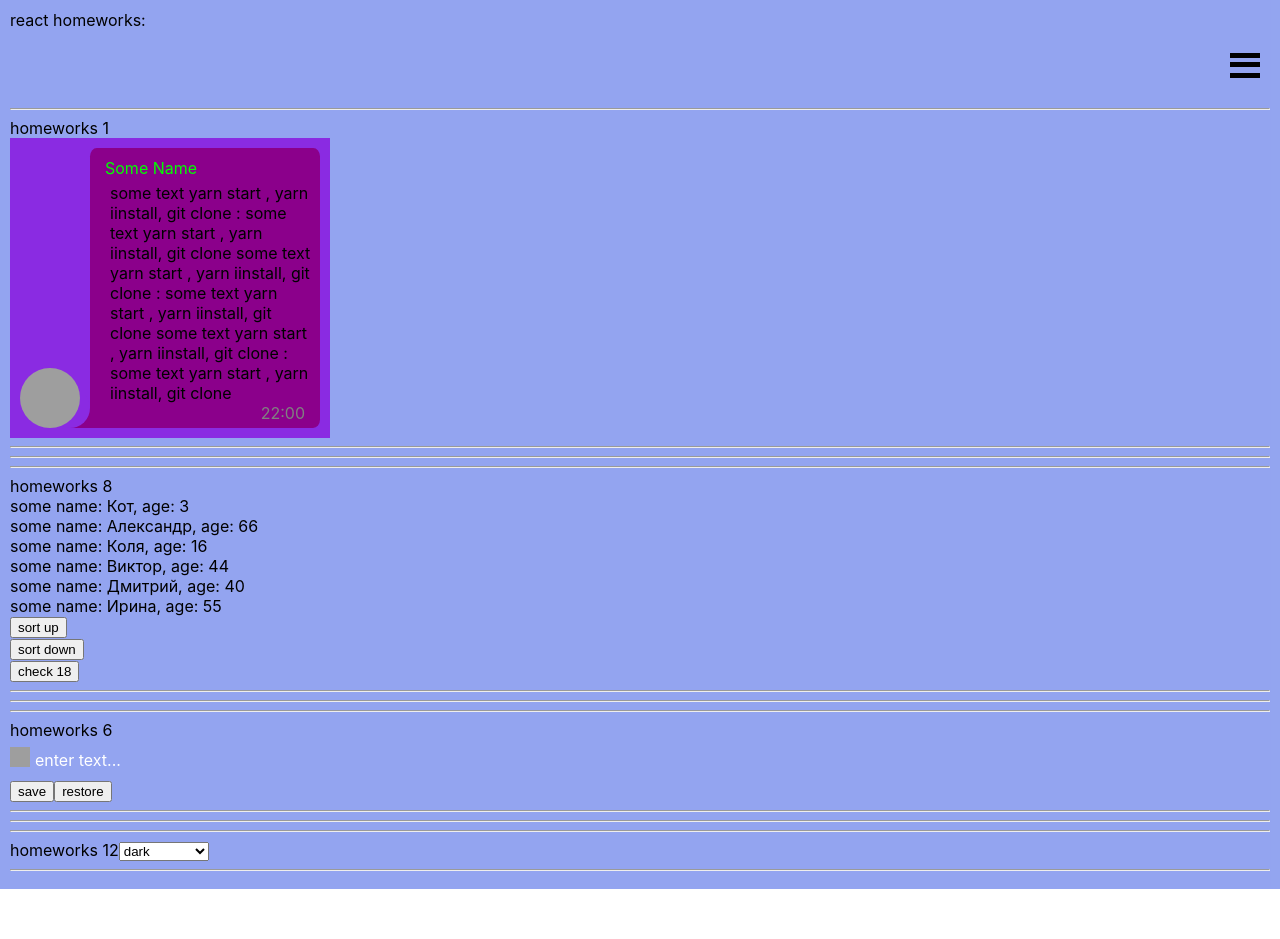
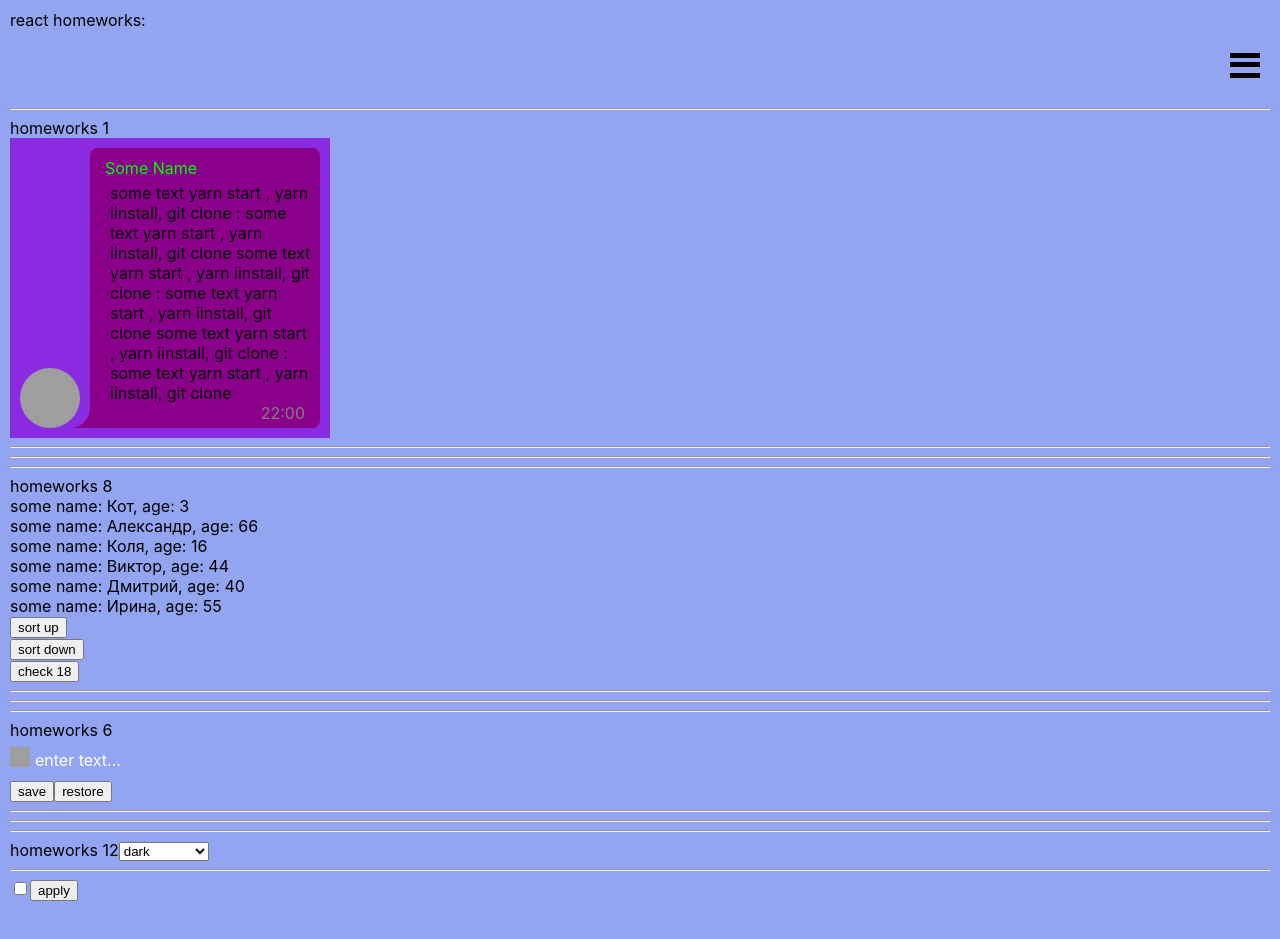
Before and after one commit to Zaxar-Lenin/DZ, a React (Create React App) app: page /#/pre-junior in a window 1280 px wide. Before the commit the page ends 889 px from the top, so only its background shows below. Built offline with nearby package versions, Linux system fonts and the light colour scheme; grey boxes are pictures that could not be loaded.

Commit message:
commit HW13 ALL

```diff
--- a/package.json
+++ b/package.json
@@ -18,6 +18,7 @@
     "@types/react-dom": "^17.0.9",
     "@types/react-redux": "^7.1.23",
     "@types/uuid": "^8.3.4",
+    "axios": "^0.26.1",
     "gh-pages": "^3.2.3",
     "rc-slider": "^10.0.0-alpha.6",
     "react": "^17.0.2",
--- /dev/null
+++ b/src/p2-homeworks/h13/HW13.tsx
@@ -0,0 +1,12 @@
+import React from 'react'
+import Request from "./Request/Request";
+
+function HW13() {
+    return (
+        <div>
+            <Request/>
+        </div>
+    );
+}
+
+export default HW13
--- /dev/null
+++ b/src/p2-homeworks/h13/Request/Request.module.css
@@ -0,0 +1,3 @@
+.block{
+    height: 50px;
+}
--- /dev/null
+++ b/src/p2-homeworks/h13/Request/Request.tsx
@@ -0,0 +1,39 @@
+import React, {ChangeEvent} from 'react'
+import {RequestApi} from "../RequestApi/RequestApi";
+import s from "./Request.module.css"
+
+function Request() {
+    let [isDone, setIsDone] = React.useState(false)
+    let [isChange, setIsChange] = React.useState(false)
+    let [error, setError] = React.useState("")
+    let [response, setResponse] = React.useState("")
+
+    const onChangeHandler = (e: ChangeEvent<HTMLInputElement>) => {
+        setIsDone(e.currentTarget.checked)
+        setIsChange(false)
+    }
+
+    const onClickHandler = () => {
+        RequestApi(isDone)
+            .then((response) => {
+                // console.log(response)
+                setResponse(response.data.errorText)
+                setIsChange(true)
+            })
+            .catch((error) => {
+                // console.log({...error});
+                // console.log(error.response ? error.response.data.errorText : error.message);
+                setError(error.response ? error.response.data.errorText : error.message)
+                setIsChange(true)
+            })
+    }
+    return (
+        <div className={s.block}>
+            <input onChange={onChangeHandler} type={"checkbox"}/>
+            <button onClick={onClickHandler}>apply</button>
+            {isChange && (isDone ? <div>{response}</div> : <div>{error}</div>) }
+        </div>
+    );
+}
+
+export default Request
--- /dev/null
+++ b/src/p2-homeworks/h13/RequestApi/RequestApi.ts
@@ -0,0 +1,8 @@
+// import axios from 'axios'
+
+
+import axios from "axios";
+
+export const RequestApi  = (success: boolean) => {
+    return axios.post("https://neko-cafe-back.herokuapp.com/auth/test", {success})
+}
--- a/src/p2-homeworks/h5/pages/PreJunior.tsx
+++ b/src/p2-homeworks/h5/pages/PreJunior.tsx
@@ -3,6 +3,7 @@ import HW1 from '../../h1/HW1'
 import HW6 from "../../h6/HW6";
 import HW8 from "../../h8/HW8";
 import HW12 from "../../h12/HW12";
+import HW13 from "../../h13/HW13";
 
 function PreJunior() {
     return (
@@ -11,6 +12,7 @@ function PreJunior() {
             <HW8/>
             <HW6/>
             <HW12/>
+            <HW13/>
         </div>
     )
 }
```
